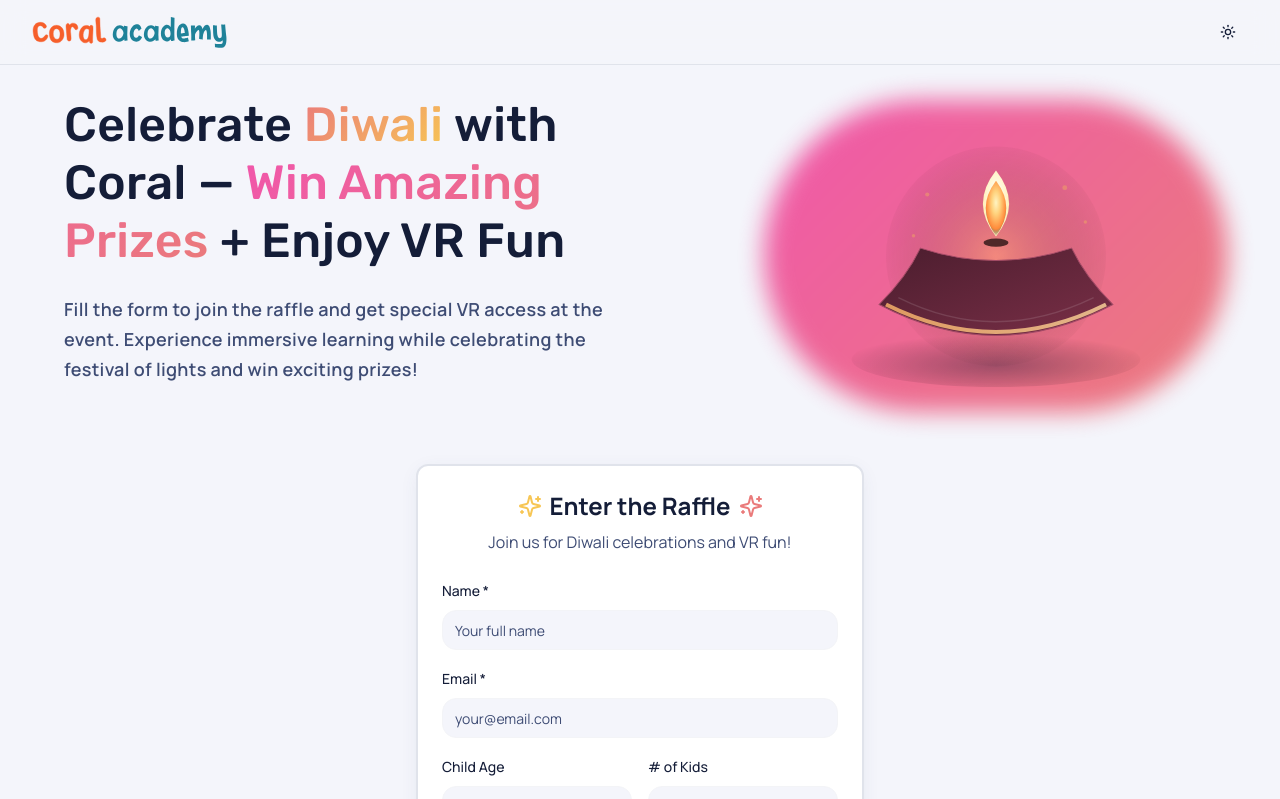
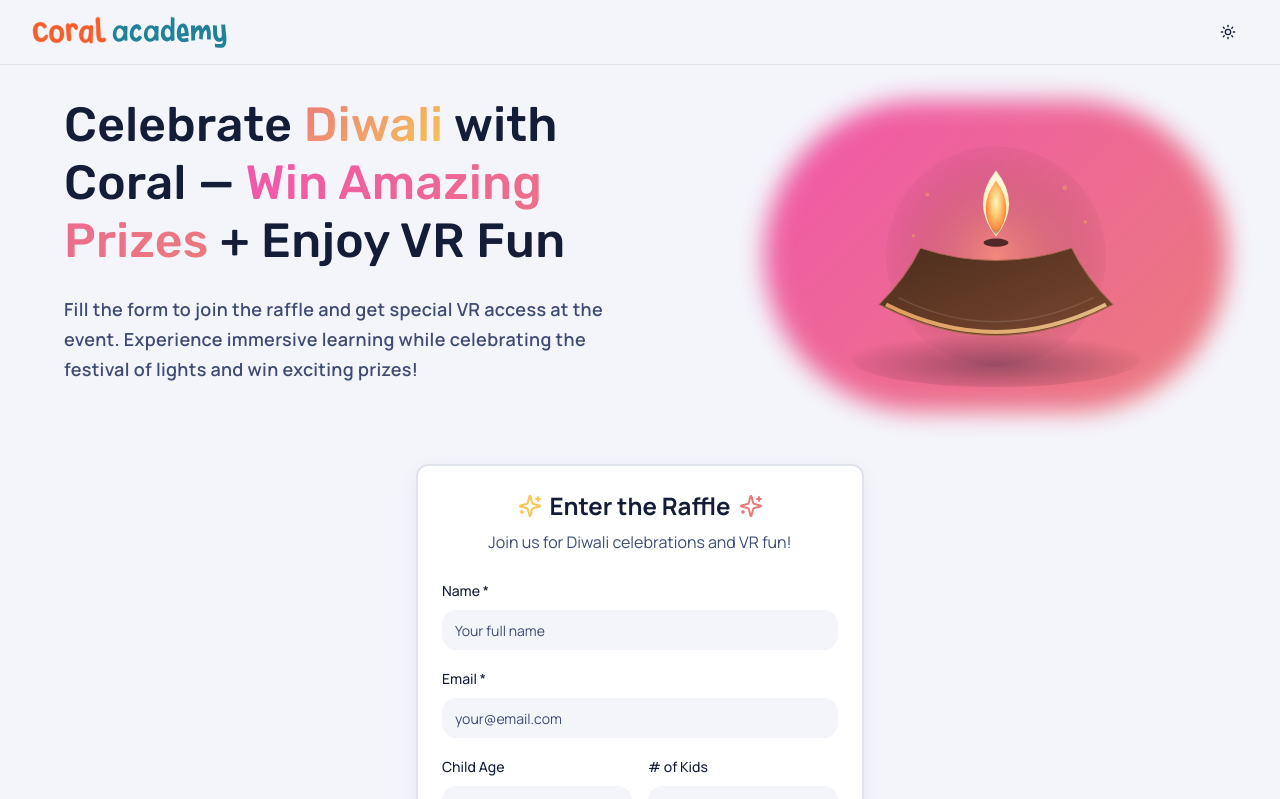
Before and after one commit to Yashodhan2612/coral-diwali-draw, a React (Vite) app: page / in a window 1280 px wide. Shown: the top 799 px of the page. Built offline with nearby package versions, Linux system fonts and the light colour scheme; the HTML template or start-up script is replaced by a standard one.

Commit message:
Refactor: Change diya glow color

```diff
--- a/src/pages/Landing.tsx
+++ b/src/pages/Landing.tsx
@@ -69,8 +69,8 @@ const Landing = () => {
                       <stop offset="100%" stopColor="transparent"/>
                     </radialGradient>
                     <linearGradient id="bowlGrad" x1="0" y1="0" x2="1" y2="1">
-                      <stop offset="0%" stopColor="#4b1d2e"/>
-                      <stop offset="100%" stopColor="#7a2f47"/>
+                      <stop offset="0%" stopColor="#4b2d1d"/>
+                      <stop offset="100%" stopColor="#7a472f"/>
                     </linearGradient>
                     <linearGradient id="rimGrad" x1="0" y1="0" x2="1" y2="0">
                       <stop offset="0%" stopColor="#ffb86b"/>
@@ -100,7 +100,7 @@ const Landing = () => {
 
                   {/* Bowl */}
                   <g transform="translate(80,160)">
-                    <path d="M70,120 q170,90 340,0 q-40,-40 -60,-82 q-110,36 -220,0 q-20,42 -60,82 z" fill="url(#bowlGrad)" stroke="#a24a66" strokeWidth="1.5"/>
+                    <path d="M70,120 q170,90 340,0 q-40,-40 -60,-82 q-110,36 -220,0 q-20,42 -60,82 z" fill="url(#bowlGrad)" stroke="#a2664a" strokeWidth="1.5"/>
                     {/* Rim highlight */}
                     <path d="M80,120 q160,80 320,0" fill="none" stroke="url(#rimGrad)" strokeWidth="6" opacity="0.8"/>
                     {/* Subtle inner lip */}
```
